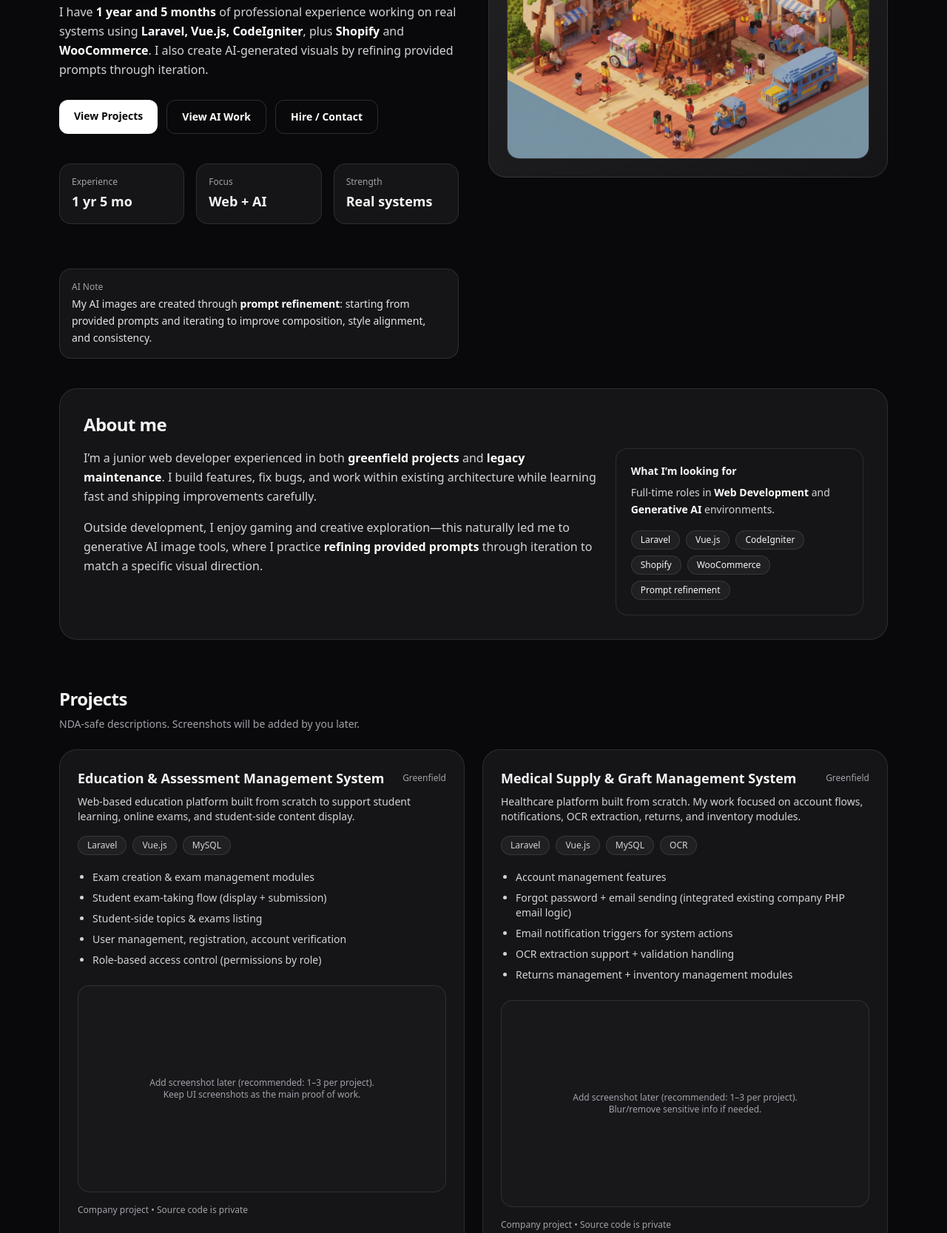
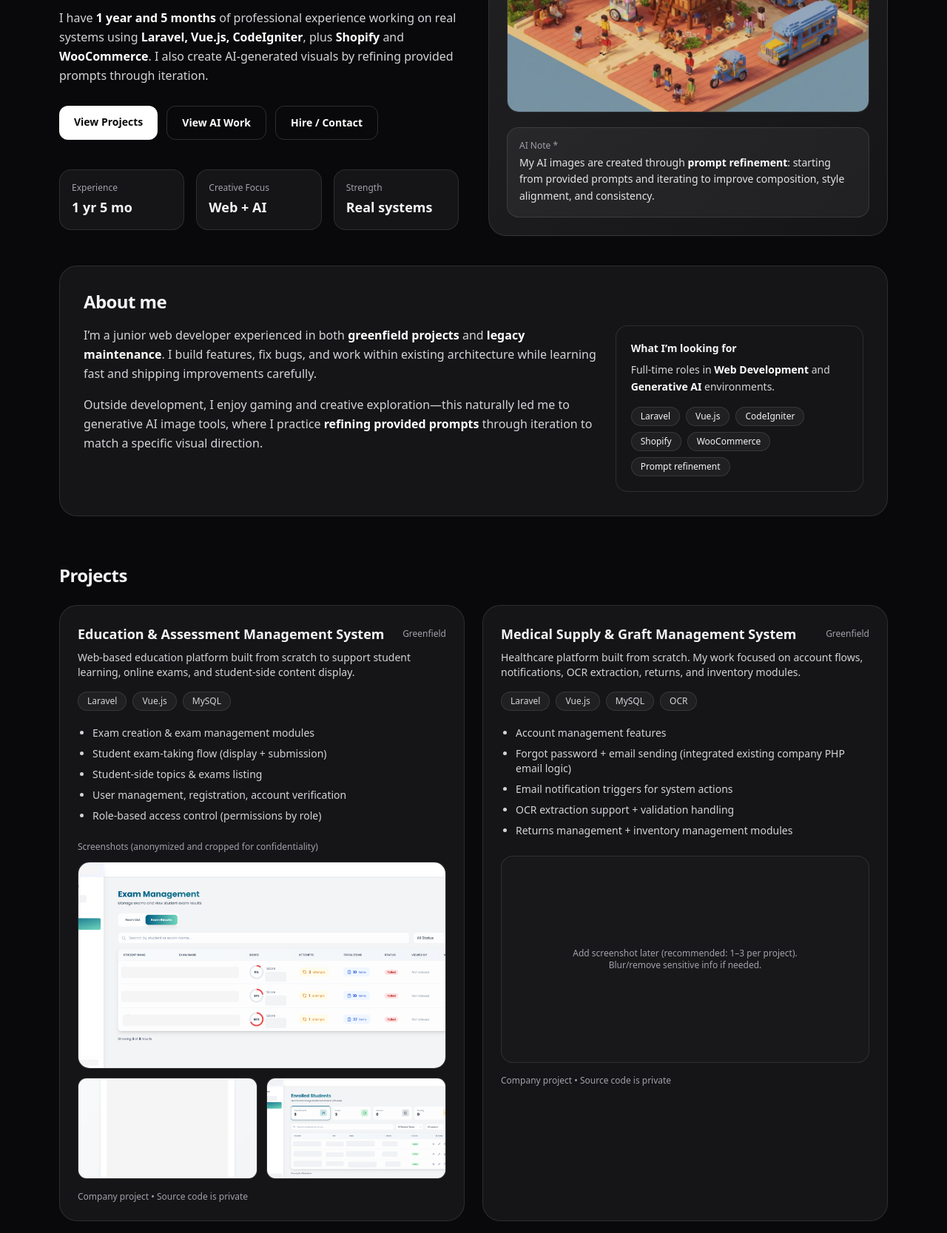
Before and after one commit to schzka/nicole-portfolio, a plain HTML site: page index.html in a window 1280 px wide. Shown: the part 358-2025 px from the top of the page at 74% size. Drawn offline with nearby package versions, Linux system fonts and the light colour scheme.

Commit message:
portfolio changes

```diff
--- a/index.html
+++ b/index.html
@@ -47,7 +47,7 @@
   <section id="top" class="mx-auto max-w-6xl px-4 pt-14 pb-10">
     <div class="grid lg:grid-cols-2 gap-10 items-center">
       <div>
-        <p class="text-sm text-zinc-400">Junior Web Developer • Web + Generative AI (Creative Focus)</p>
+        <p class="text-sm text-zinc-400">Junior Web Developer • Generative AI (Creative Focus)</p>
         <h1 class="mt-3 text-4xl md:text-5xl font-bold tracking-tight leading-tight">
           I build production web features — and explore generative AI through prompt refinement.
         </h1>
@@ -82,7 +82,7 @@
             <p class="mt-1 text-lg font-semibold">1 yr 5 mo</p>
           </div>
           <div class="rounded-2xl border border-white/10 bg-white/5 p-4">
-            <p class="text-xs text-zinc-400">Focus</p>
+            <p class="text-xs text-zinc-400">Creative Focus</p>
             <p class="mt-1 text-lg font-semibold">Web + AI</p>
           </div>
           <div class="rounded-2xl border border-white/10 bg-white/5 p-4">
@@ -98,15 +98,17 @@
           class="aspect-[4/3] w-full overflow-hidden rounded-2xl border border-white/10 bg-zinc-900 flex items-center justify-center">
           <img src="assets/ai/2.png" alt="Hero visual" class="h-full w-full object-cover" />
         </div>
-      </div>
 
         <div class="mt-5 rounded-2xl border border-white/10 bg-white/5 p-4">
-        <p class="text-xs text-zinc-400">AI Note</p>
+          <p class="text-xs text-zinc-400">AI Note *</p>
           <p class="mt-1 text-sm text-zinc-200 leading-relaxed">
             My AI images are created through <span class="text-white font-semibold">prompt refinement</span>:
             starting from provided prompts and iterating to improve composition, style alignment, and consistency.
           </p>
         </div>
+      </div>
+
+
     </div>
     </div>
   </section>
@@ -156,9 +158,6 @@
     <div class="flex items-end justify-between gap-4">
       <div>
         <h2 class="text-2xl font-bold tracking-tight">Projects</h2>
-        <p class="mt-2 text-zinc-400 text-sm">
-          NDA-safe descriptions. Screenshots will be added by you later.
-        </p>
       </div>
     </div>
 
@@ -169,9 +168,10 @@
           <h3 class="text-lg font-semibold">Education & Assessment Management System</h3>
           <span class="text-xs text-zinc-400">Greenfield</span>
         </div>
+
         <p class="mt-2 text-sm text-zinc-300">
-          Web-based education platform built from scratch to support student learning, online exams, and student-side
-          content display.
+          Web-based education platform built from scratch to support student learning, online exams,
+          and student-side content display.
         </p>
 
         <div class="mt-4 flex flex-wrap gap-2 text-xs text-zinc-300">
@@ -188,16 +188,38 @@
           <li>Role-based access control (permissions by role)</li>
         </ul>
 
-        <!-- Screenshot placeholder -->
-        <div
-          class="mt-6 aspect-[16/9] w-full overflow-hidden rounded-2xl border border-white/10 bg-zinc-900 flex items-center justify-center">
-          <p class="text-xs text-zinc-400 text-center px-6">
-            Add screenshot later (recommended: 1–3 per project).<br />
-            Keep UI screenshots as the main proof of work.
+        <p class="mt-6 text-xs text-zinc-400">
+          Screenshots (anonymized and cropped for confidentiality)
         </p>
+
+        <!-- Screenshots -->
+        <div class="mt-3 space-y-3">
+          <!-- Main screenshot -->
+          <div class="aspect-[16/9] w-full overflow-hidden rounded-2xl border border-white/10 bg-zinc-900">
+            <img src="assets/projects/exam-management.png" alt="Education system — exam management"
+              class="h-full w-full object-cover cursor-pointer hover:opacity-90 transition" loading="lazy"
+              onclick="openLightbox(this.src)" />
           </div>
 
-        <p class="mt-4 text-xs text-zinc-400">Company project • Source code is private</p>
+          <!-- Supporting screenshots -->
+          <div class="grid grid-cols-2 gap-3">
+            <div class="aspect-[16/9] overflow-hidden rounded-xl border border-white/10 bg-zinc-900">
+              <img src="assets/projects/registration.png" alt="Education system — student management"
+                class="h-full w-full object-cover cursor-pointer hover:opacity-90 transition" loading="lazy"
+                onclick="openLightbox(this.src)" />
+            </div>
+
+            <div class="aspect-[16/9] overflow-hidden rounded-xl border border-white/10 bg-zinc-900">
+              <img src="assets/projects/user-management.png" alt="Education system — registration flow"
+                class="h-full w-full object-cover cursor-pointer hover:opacity-90 transition" loading="lazy"
+                onclick="openLightbox(this.src)" />
+            </div>
+          </div>
+        </div>
+
+        <p class="mt-4 text-xs text-zinc-400">
+          Company project • Source code is private
+        </p>
       </article>
 
       <!-- Project 2 -->
@@ -457,7 +479,7 @@
     <div class="rounded-3xl border border-white/10 bg-white/5 p-6 md:p-8">
       <h2 class="text-2xl font-bold tracking-tight">Contact</h2>
       <p class="mt-2 text-zinc-300 text-sm">
-        Interested in full-time opportunities in Web Development or Web + Generative AI environments.
+        Interested in full-time opportunities in Web Development or Generative AI environments.
       </p>
 
       <div class="mt-6 grid md:grid-cols-2 gap-6">
@@ -490,13 +512,45 @@
     </div>
   </footer>
 
+  <!-- Lightbox Modal -->
+  <div id="lightbox" class="fixed inset-0 z-50 hidden items-center justify-center bg-black/80 backdrop-blur-sm">
+    <button onclick="closeLightbox()" class="absolute top-6 right-6 text-white text-3xl font-bold hover:opacity-80"
+      aria-label="Close">
+      &times;
+    </button>
+
+    <img id="lightboxImage" src="" alt="Expanded project screenshot"
+      class="max-h-[90vh] max-w-[90vw] rounded-2xl shadow-2xl border border-white/20" />
+  </div>
+
+
   <script>
     document.getElementById("year").textContent = new Date().getFullYear();
 
-    // Optional: if you set a hero image src, it will show automatically.
-    // Example:
-    // document.getElementById("heroImage").src = "assets/ai-hero.jpg";
-    // document.getElementById("heroImage").classList.remove("hidden");
+    function openLightbox(src) {
+      const lightbox = document.getElementById("lightbox");
+      const image = document.getElementById("lightboxImage");
+
+      image.src = src;
+      lightbox.classList.remove("hidden");
+      lightbox.classList.add("flex");
+      document.body.style.overflow = "hidden";
+    }
+
+    function closeLightbox() {
+      const lightbox = document.getElementById("lightbox");
+
+      lightbox.classList.add("hidden");
+      lightbox.classList.remove("flex");
+      document.body.style.overflow = "";
+    }
+
+    // Close when clicking outside the image
+    document.getElementById("lightbox").addEventListener("click", function (e) {
+      if (e.target === this) {
+        closeLightbox();
+      }
+    });
   </script>
 </body>
 
```
Also changed, not shown: assets/projects/exam-management.png (added), assets/projects/registration.png (added), assets/projects/user-management.png (added). Lines whose indentation alone changed are shown as unchanged.
